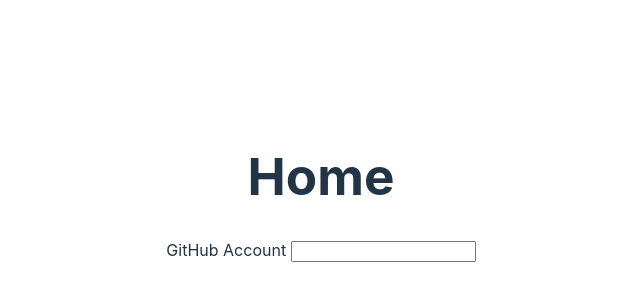
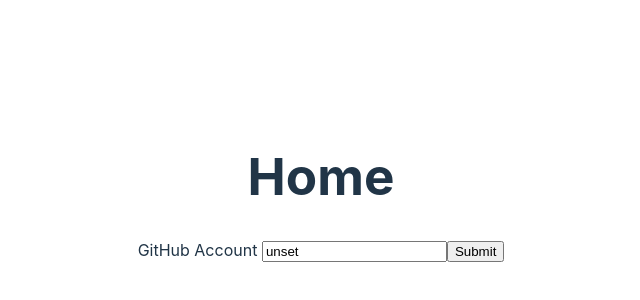
Before and after one commit to madCakes/Lap_3_code_challenge_repository_page, a React (Vite) app: page / in a window 1280 px wide. Shown: the part 212-512 px from the top of the page, without its empty margins (319-959 px from the left). Built offline with nearby package versions, Linux system fonts and the light colour scheme; no server answers.

Commit message:
add start of useEffect & useState

```diff
--- a/src/components/Search/index.jsx
+++ b/src/components/Search/index.jsx
@@ -1,16 +1,32 @@
-import React from "react";
 import axios from "axios";
-import { useEffect } from "react";
+import React, { useState, useEffect } from "react";
+
+import starterUsername from "./env";
 
 const Search = () => {
-  useEffect(() => {}, []);
+  const [inputValue, setInputValue] = useState(starterUsername);
+  const [repos, setRepos] = useState(`https://github.com/${inputValue}?tab=repositories`);
+
+  // fetches data from github api
+  useEffect(() => {
+    fetch(
+      `#`
+    )
+      .then((res) => res.json())
+      .then((data) => {
+        setInputValue(data.inputValue);
+      })
+      .catch((err) => console.log(err));
+  }, [repos]); // makes app re-run once
 
   const handleInput = (e) => {
     const newInput = e.target.value;
+    setInputValue(newInput);
   };
 
   const handleSubmit = (e) => {
     e.preventDefault();
+    setRepos(inputValue);
   };
 
   return (
@@ -22,7 +38,9 @@ const Search = () => {
           name="search"
           id="search-box"
           onChange={handleInput}
+          value={inputValue}
         />
+        <input type="submit" value="Submit" />
       </form>
     </>
   );
```
